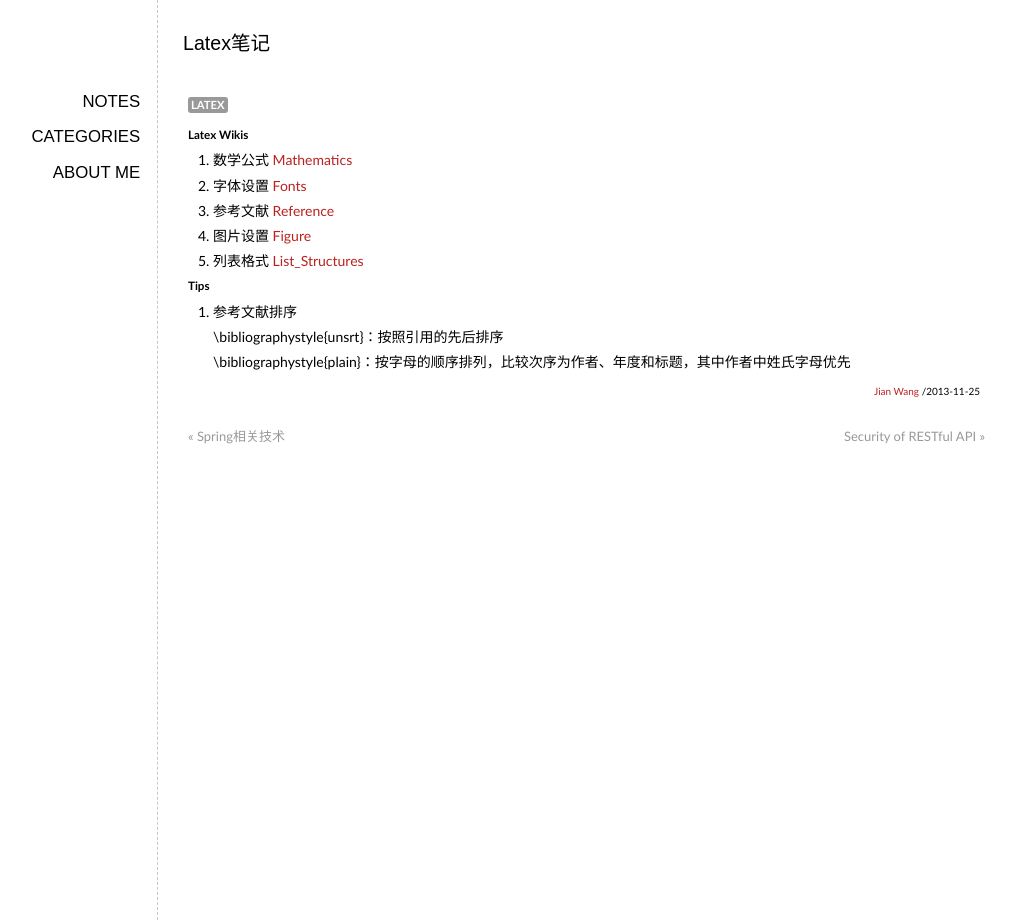
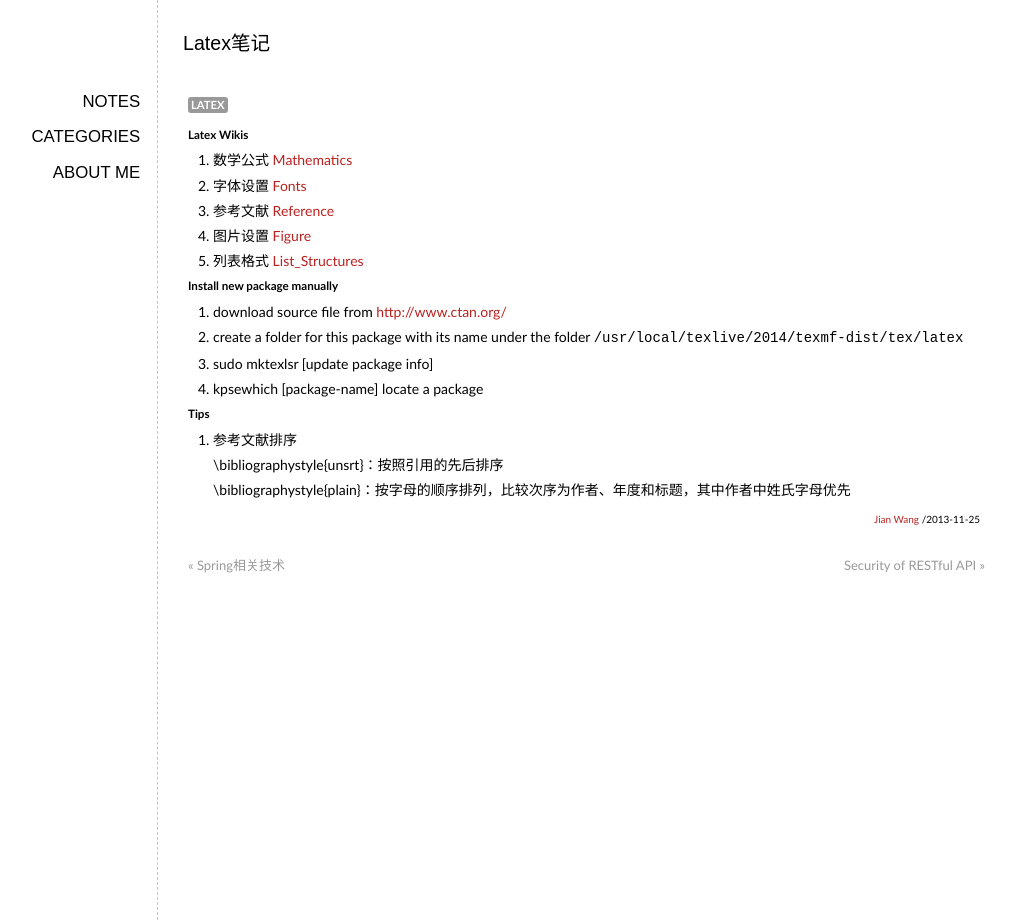
Before and after one commit to elan2wang/note, a Jekyll site: the page built from _posts/2013-11-25-latex-specification.md, in a window 1280 px wide. Shown: the whole page, without its empty margins (93-1108 px from the left). Built offline with Jekyll 4.4.1, drawn with Linux system fonts in a browser that asks for light colours; Markdown is read by kramdown in place of the engine named in the settings; comment, search, counter and statistics services are not loaded.

Commit message:
edit latex specification

```diff
--- a/_posts/2013-11-25-latex-specification.md
+++ b/_posts/2013-11-25-latex-specification.md
@@ -11,6 +11,12 @@ categories: Latex
 4. 图片设置 [Figure](http://en.wikibooks.org/wiki/LaTeX/Floats,_Figures_and_Captions)
 5. 列表格式 [List_Structures](http://en.wikibooks.org/wiki/LaTeX/List_Structures)
 
+#####Install new package manually
+1. download source file from <http://www.ctan.org/>
+2. create a folder for this package with its name under the folder <code>/usr/local/texlive/2014/texmf-dist/tex/latex<code>
+3. sudo mktexlsr [update package info]
+4. kpsewhich [package-name]  locate a package
+
 #####Tips
 1. 参考文献排序
 \bibliographystyle{unsrt}：按照引用的先后排序
```
Also changed, not shown: _posts/2014-11-04-nginx-config.md (added, +10 -0 lines).
